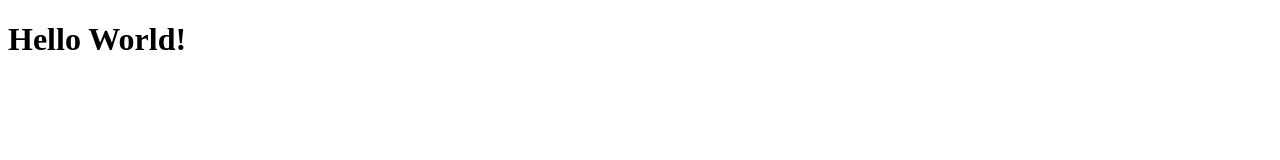
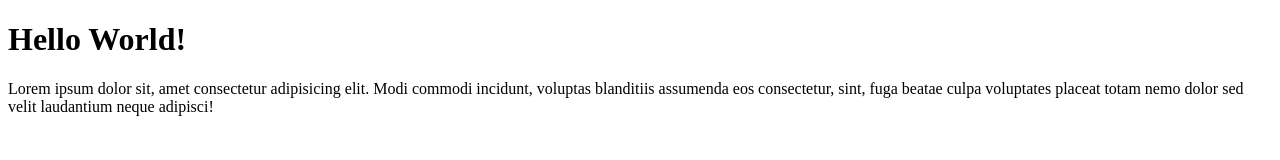
Before and after one commit to fanimu/wpu-git-test, a plain HTML site: page index.html in a window 1280 px wide. Drawn offline with Linux system fonts and the light colour scheme.

Commit message:
menambahkan paragrah

```diff
--- a/index.html
+++ b/index.html
@@ -8,5 +8,6 @@
   </head>
   <body>
     <h1>Hello World!</h1>
+    <p>Lorem ipsum dolor sit, amet consectetur adipisicing elit. Modi commodi incidunt, voluptas blanditiis assumenda eos consectetur, sint, fuga beatae culpa voluptates placeat totam nemo dolor sed velit laudantium neque adipisci!</p>
   </body>
 </html>
```
